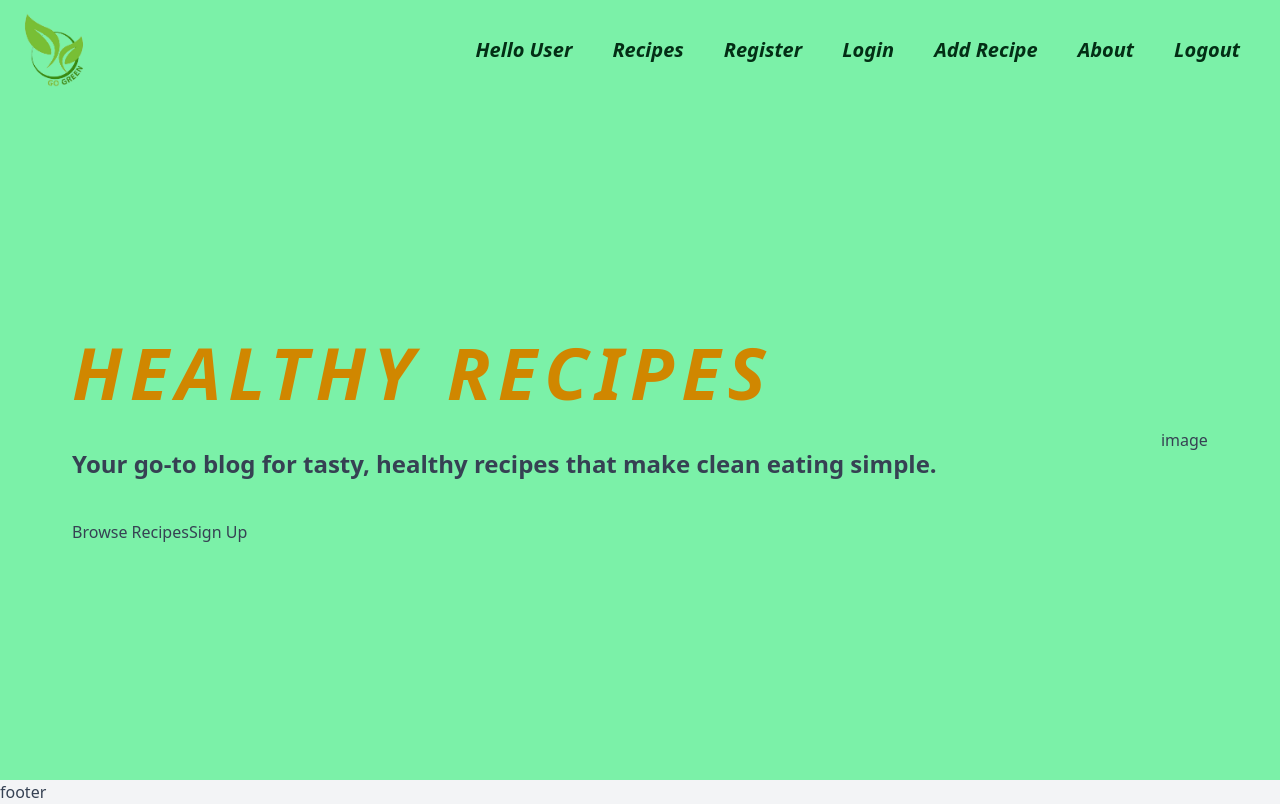
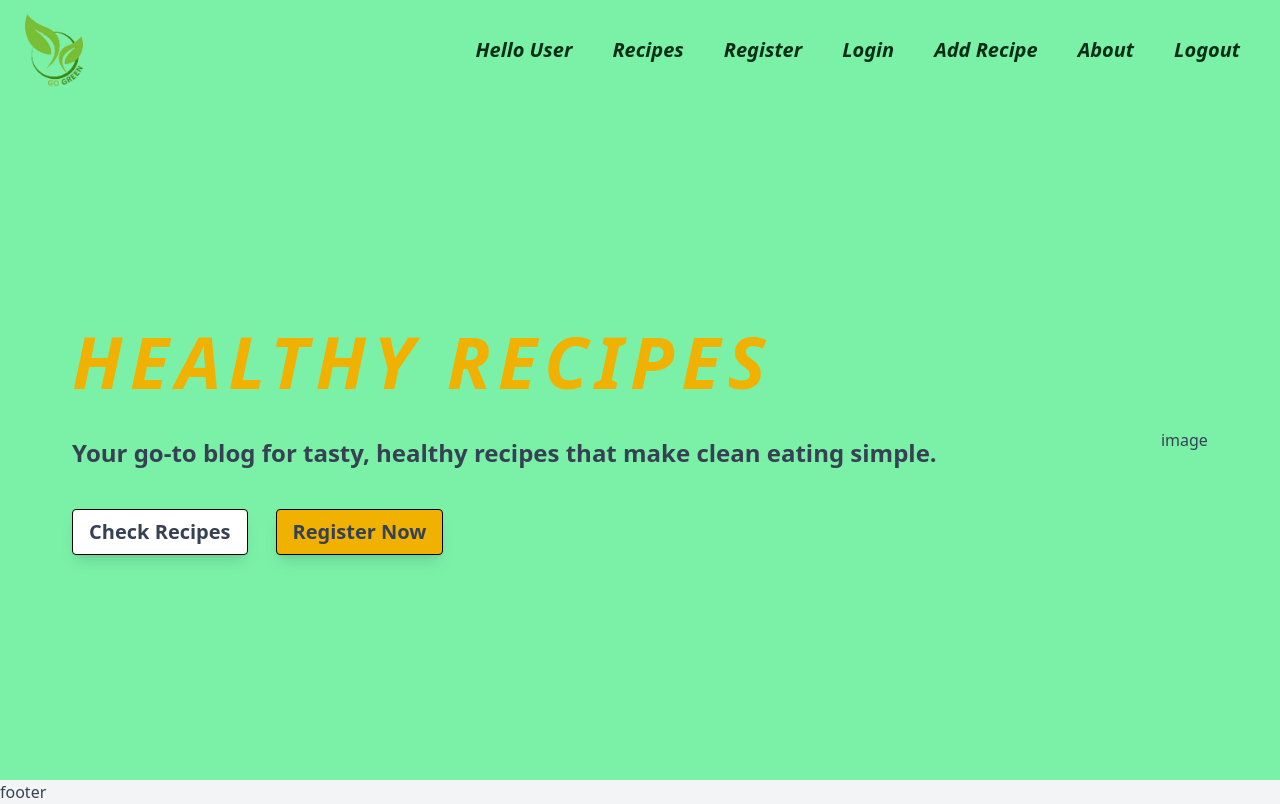
Before and after one commit to ViktorGeorgiev98/healthy_recipes_blog_frontend, a React (Vite) app in the folder healthy-recipes-blog/: page /home in a window 1280 px wide. Built offline with nearby package versions, Linux system fonts and the light colour scheme.

Commit message:
created reusable buttons and started hero section

```diff
--- /dev/null
+++ b/healthy-recipes-blog/src/components/Button.jsx
@@ -0,0 +1,33 @@
+import { motion, scale } from "framer-motion";
+
+export default function Button({ type = "secondary", children }) {
+  const styles = {
+    primary: {
+      css: "px-4 py-2 text-gray-700 font-bold text-xl bg-yellow-500 flex items-center justify-center shadow-lg rounded-sm border-black border-1 border-solid cursor-pointer",
+    },
+    secondary: {
+      css: "px-4 py-2 text-gray-700 font-bold text-xl bg-white flex items-center justify-center shadow-lg rounded-sm border-black border-1 border-solid cursor-pointer hover:text-yellow-600 transition-all duration-300 hover:scale-105",
+    },
+    tertiary: { css: "" },
+  };
+
+  const animations = {
+    primary: {
+      scale: [1, 1.1, 1], // Pop up and down
+      transition: {
+        duration: 0.6,
+        repeat: Infinity,
+        repeatType: "loop",
+      },
+    },
+    secondary: {
+      "": "",
+    },
+  };
+
+  return (
+    <motion.button className={styles[type].css} whileHover={animations[type]}>
+      {children}
+    </motion.button>
+  );
+}
--- a/healthy-recipes-blog/src/sections/HeroSection.jsx
+++ b/healthy-recipes-blog/src/sections/HeroSection.jsx
@@ -1,4 +1,5 @@
 import { motion } from "framer-motion";
+import Button from "../components/Button";
 
 export default function HeroSection() {
   return (
@@ -8,7 +9,7 @@ export default function HeroSection() {
     >
       <div className="flex flex-col items-start justify-center gap-10">
         <motion.h1
-          className="text-7xl font-bold uppercase tracking-widest italic text-yellow-600"
+          className="text-7xl font-bold uppercase tracking-widest italic text-yellow-500"
           initial={{ opacity: 0, x: -300 }}
           animate={{ opacity: 1, x: 0 }}
           transition={{ duration: 1 }}
@@ -16,7 +17,7 @@ export default function HeroSection() {
           Healthy Recipes
         </motion.h1>
         <motion.h4
-          className="text-2xl font-semibold"
+          className="text-2xl font-semibold text-gray-700"
           initial={{ opacity: 0, x: -300 }}
           animate={{ opacity: 1, x: 0 }}
           transition={{ duration: 1, delay: 0.6 }}
@@ -28,9 +29,10 @@ export default function HeroSection() {
           initial={{ opacity: 0, y: 200 }}
           animate={{ opacity: 1, y: 0 }}
           transition={{ duration: 1, delay: 0.8 }}
+          className="flex items-center justify-start gap-7"
         >
-          <button>Browse Recipes</button>
-          <button>Sign Up</button>
+          <Button type="secondary">Check Recipes</Button>
+          <Button type="primary">Register Now</Button>
         </motion.div>
       </div>
       <div>image</div>
```
Also changed, not shown: healthy-recipes-blog/src/index.css (+7 -0 lines).
